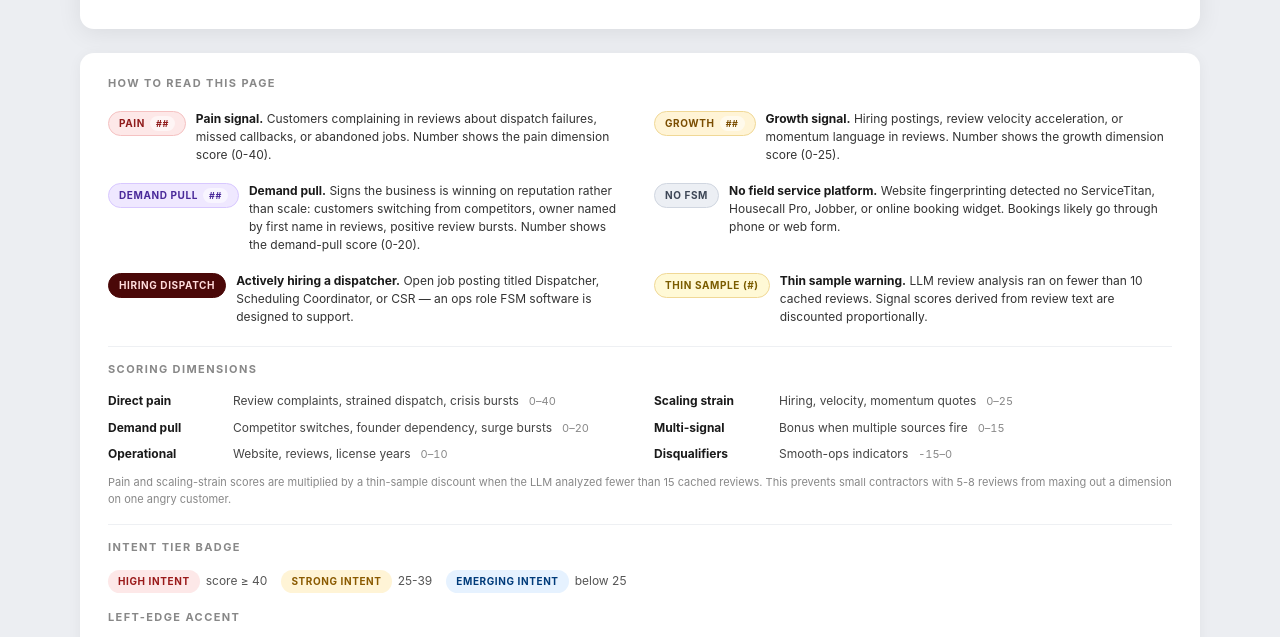
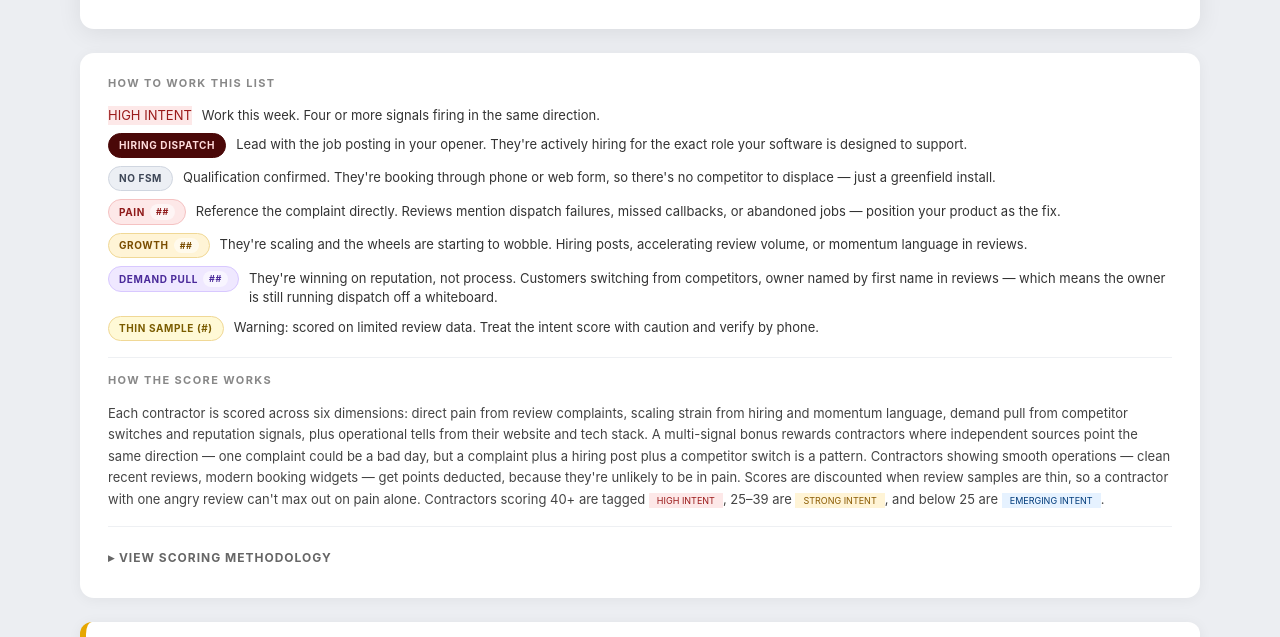
Before and after one commit to shanewin/gtm-eng-hvac, a plain HTML site: page docs/index.html in a window 1280 px wide. Shown: the part 255-892 px from the top of the page. Drawn offline with Linux system fonts and the light colour scheme.

Commit message:
Refactor legend panel from builder-voice to rep-voice
Three-zone layout replacing the old methodology-first panel:

Zone 1 "How to work this list": badge guide ordered by action priority
(HIGH INTENT first), each with a one-sentence "what to do when you
see this" instruction. No score ranges — those go in Zone 3.

Zone 2 "How the score works": single trust-building paragraph in plain
English. Six dimensions, multi-signal bonus, smooth-ops penalty, thin-
sample discount, and intent tier thresholds all in one readable block.
Inline tier badge pills for visual reference.

Zone 3 "View scoring methodology": collapsed <details> element with
the scoring dimensions table (renamed: Multi-signal bonus, Operational
tells, Smooth-ops penalty), thin-sample discount note, and left-edge
accent color legend.

Removed "LLM" from all rep-facing copy. Renamed "Disqualifiers" to
"Smooth-ops penalty" in rendered output. Intent tier badges folded
into Zone 2 paragraph instead of their own section.

```diff
--- a/docs/index.html
+++ b/docs/index.html
@@ -78,25 +78,63 @@ body {
   font-weight: 700;
   margin: 0 0 14px;
 }
-.legend-grid {
-  display: grid;
-  grid-template-columns: 1fr 1fr;
-  gap: 10px 28px;
+.legend-badges {
+  display: flex;
+  flex-direction: column;
+  gap: 8px;
 }
-.legend-item {
+.badge-row {
   display: flex;
-  align-items: flex-start;
+  align-items: baseline;
   gap: 10px;
-  font-size: 12px;
+  font-size: 13px;
   color: #333;
   line-height: 1.5;
-  padding: 4px 0;
 }
-.legend-item .chip {
+.badge-row .chip, .badge-row .tier-badge {
   flex: 0 0 auto;
-  margin-top: 1px;
 }
-.legend-item .desc strong { color: #1a1a1a; }
+.badge-desc {
+  flex: 1;
+}
+.trust-para {
+  font-size: 13px;
+  color: #444;
+  line-height: 1.65;
+  margin: 0;
+}
+.methodology-details {
+  margin: 0;
+}
+.methodology-details summary {
+  font-size: 12px;
+  font-weight: 700;
+  text-transform: uppercase;
+  letter-spacing: 1px;
+  color: #666;
+  cursor: pointer;
+  padding: 8px 0;
+  list-style: none;
+}
+.methodology-details summary::before {
+  content: "▸ ";
+}
+.methodology-details[open] summary::before {
+  content: "▾ ";
+}
+.methodology-details summary::-webkit-details-marker { display: none; }
+.methodology-body {
+  padding: 12px 0 0;
+}
+.meth-note {
+  font-size: 12px;
+  color: #666;
+  line-height: 1.55;
+  margin: 12px 0 0;
+}
+.meth-note strong {
+  color: #444;
+}
 .legend-sep {
   border-top: 1px solid #eef0f3;
   margin: 16px 0 14px;
@@ -364,63 +402,68 @@ body {
   </div>
 
   <div class="legend">
-    <h2>How to read this page</h2>
-    <div class="legend-grid">
-      <div class="legend-item">
+
+    <h2>How to work this list</h2>
+    <div class="legend-badges">
+      <div class="badge-row">
+        <span class="tier-badge tier-high">HIGH INTENT</span>
+        <span class="badge-desc">Work this week. Four or more signals firing in the same direction.</span>
+      </div>
+      <div class="badge-row">
+        <span class="chip chip-hiring">HIRING DISPATCH</span>
+        <span class="badge-desc">Lead with the job posting in your opener. They're actively hiring for the exact role your software is designed to support.</span>
+      </div>
+      <div class="badge-row">
+        <span class="chip chip-nofsm">NO FSM</span>
+        <span class="badge-desc">Qualification confirmed. They're booking through phone or web form, so there's no competitor to displace — just a greenfield install.</span>
+      </div>
+      <div class="badge-row">
         <span class="chip chip-pain">PAIN <span class="chip-val">##</span></span>
-        <div class="desc"><strong>Pain signal.</strong> Customers complaining in reviews about dispatch failures, missed callbacks, or abandoned jobs. Number shows the pain dimension score (0-40).</div>
+        <span class="badge-desc">Reference the complaint directly. Reviews mention dispatch failures, missed callbacks, or abandoned jobs — position your product as the fix.</span>
       </div>
-      <div class="legend-item">
+      <div class="badge-row">
         <span class="chip chip-growth">GROWTH <span class="chip-val">##</span></span>
-        <div class="desc"><strong>Growth signal.</strong> Hiring postings, review velocity acceleration, or momentum language in reviews. Number shows the growth dimension score (0-25).</div>
+        <span class="badge-desc">They're scaling and the wheels are starting to wobble. Hiring posts, accelerating review volume, or momentum language in reviews.</span>
       </div>
-      <div class="legend-item">
+      <div class="badge-row">
         <span class="chip chip-demand">DEMAND PULL <span class="chip-val">##</span></span>
-        <div class="desc"><strong>Demand pull.</strong> Signs the business is winning on reputation rather than scale: customers switching from competitors, owner named by first name in reviews, positive review bursts. Number shows the demand-pull score (0-20).</div>
+        <span class="badge-desc">They're winning on reputation, not process. Customers switching from competitors, owner named by first name in reviews — which means the owner is still running dispatch off a whiteboard.</span>
       </div>
-      <div class="legend-item">
-        <span class="chip chip-nofsm">NO FSM</span>
-        <div class="desc"><strong>No field service platform.</strong> Website fingerprinting detected no ServiceTitan, Housecall Pro, Jobber, or online booking widget. Bookings likely go through phone or web form.</div>
-      </div>
-      <div class="legend-item">
-        <span class="chip chip-hiring">HIRING DISPATCH</span>
-        <div class="desc"><strong>Actively hiring a dispatcher.</strong> Open job posting titled Dispatcher, Scheduling Coordinator, or CSR — an ops role FSM software is designed to support.</div>
-      </div>
-      <div class="legend-item">
+      <div class="badge-row">
         <span class="chip chip-warn">THIN SAMPLE (#)</span>
-        <div class="desc"><strong>Thin sample warning.</strong> LLM review analysis ran on fewer than 10 cached reviews. Signal scores derived from review text are discounted proportionally.</div>
+        <span class="badge-desc">Warning: scored on limited review data. Treat the intent score with caution and verify by phone.</span>
       </div>
     </div>
 
     <div class="legend-sep"></div>
 
-    <h2>Scoring dimensions</h2>
+    <h2>How the score works</h2>
+    <p class="trust-para">Each contractor is scored across six dimensions: direct pain from review complaints, scaling strain from hiring and momentum language, demand pull from competitor switches and reputation signals, plus operational tells from their website and tech stack. A multi-signal bonus rewards contractors where independent sources point the same direction — one complaint could be a bad day, but a complaint plus a hiring post plus a competitor switch is a pattern. Contractors showing smooth operations — clean recent reviews, modern booking widgets — get points deducted, because they're unlikely to be in pain. Scores are discounted when review samples are thin, so a contractor with one angry review can't max out on pain alone. Contractors scoring 40+ are tagged <span class="tier-badge tier-high" style="font-size:9px;padding:2px 8px;">HIGH INTENT</span>, 25–39 are <span class="tier-badge tier-strong" style="font-size:9px;padding:2px 8px;">STRONG INTENT</span>, and below 25 are <span class="tier-badge tier-emerging" style="font-size:9px;padding:2px 8px;">EMERGING INTENT</span>.</p>
+
+    <div class="legend-sep"></div>
+
+    <details class="methodology-details">
+      <summary>View scoring methodology</summary>
+      <div class="methodology-body">
         <div class="legend-scoring">
           <div class="line"><span class="dim">Direct pain</span><span>Review complaints, strained dispatch, crisis bursts</span><span class="cap">0–40</span></div>
           <div class="line"><span class="dim">Scaling strain</span><span>Hiring, velocity, momentum quotes</span><span class="cap">0–25</span></div>
           <div class="line"><span class="dim">Demand pull</span><span>Competitor switches, founder dependency, surge bursts</span><span class="cap">0–20</span></div>
-      <div class="line"><span class="dim">Multi-signal</span><span>Bonus when multiple sources fire</span><span class="cap">0–15</span></div>
-      <div class="line"><span class="dim">Operational</span><span>Website, reviews, license years</span><span class="cap">0–10</span></div>
-      <div class="line"><span class="dim">Disqualifiers</span><span>Smooth-ops indicators</span><span class="cap">-15–0</span></div>
+          <div class="line"><span class="dim">Multi-signal bonus</span><span>Extra weight when multiple independent sources fire</span><span class="cap">0–15</span></div>
+          <div class="line"><span class="dim">Operational tells</span><span>Website, reviews, license years</span><span class="cap">0–10</span></div>
+          <div class="line"><span class="dim">Smooth-ops penalty</span><span>Deduction when operations look clean</span><span class="cap">−15–0</span></div>
         </div>
-    <p style="font-size:11px;color:#888;margin:10px 0 0;">Pain and scaling-strain scores are multiplied by a thin-sample discount when the LLM analyzed fewer than 15 cached reviews. This prevents small contractors with 5-8 reviews from maxing out a dimension on one angry customer.</p>
-
-    <div class="legend-sep"></div>
-
-    <h2>Intent tier badge</h2>
-    <div class="legend-tiers">
-      <span><span class="tier-badge tier-high">HIGH INTENT</span><span style="color:#555;">score ≥ 40</span></span>
-      <span><span class="tier-badge tier-strong">STRONG INTENT</span><span style="color:#555;">25-39</span></span>
-      <span><span class="tier-badge tier-emerging">EMERGING INTENT</span><span style="color:#555;">below 25</span></span>
-    </div>
-
-    <h2 style="margin-top:16px;">Left-edge accent</h2>
+        <p class="meth-note"><strong>Thin-sample discount.</strong> Pain and scaling-strain scores are multiplied by a discount factor when fewer than 15 cached reviews were analyzed. This prevents small contractors with 5–8 reviews from maxing out a dimension on one angry customer.</p>
+        <p class="meth-note"><strong>Left-edge accent color.</strong> Each dossier card is accented on the left edge by its dominant signal:</p>
         <div class="legend-accent">
           <span><span class="swatch sw-pain"></span>dominant pain</span>
           <span><span class="swatch sw-growth"></span>dominant growth</span>
           <span><span class="swatch sw-demand"></span>dominant demand pull</span>
           <span><span class="swatch sw-none"></span>no dominant signal</span>
         </div>
+      </div>
+    </details>
+
   </div>
 
 
```
Also changed, not shown: 1 other file. Lines whose indentation alone changed are shown as unchanged.
